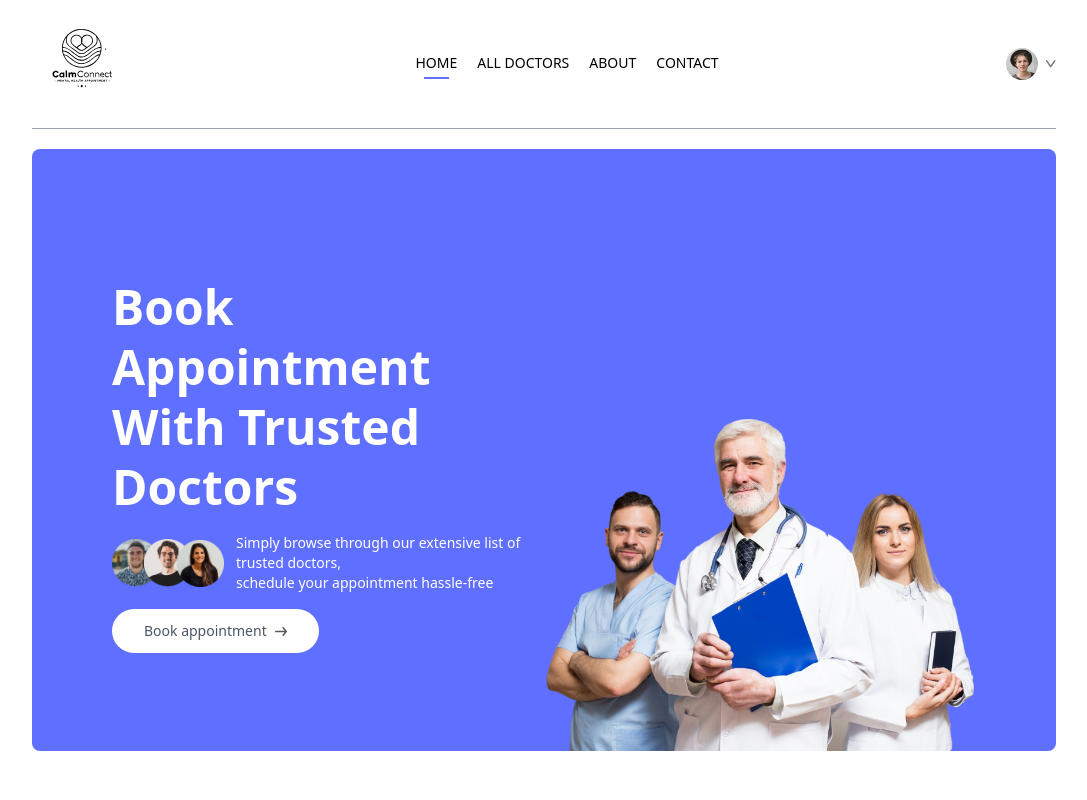
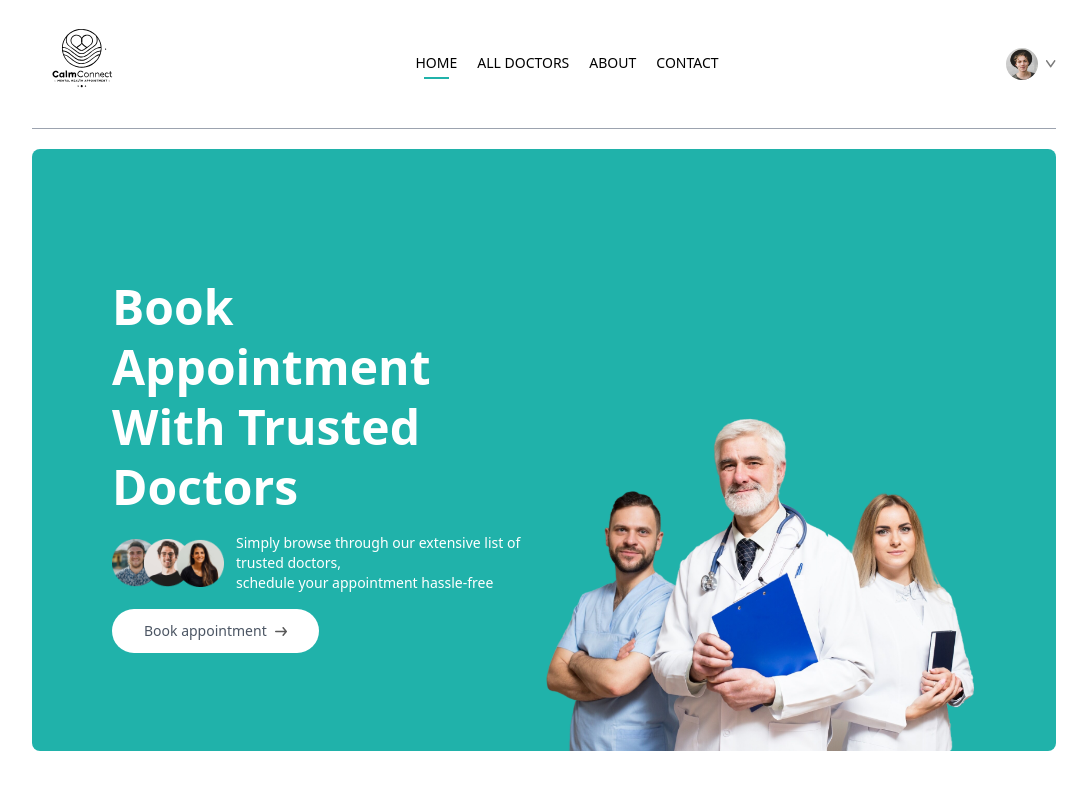
Before and after one commit to chandanpandey91/CalmConnect, a React (Vite) app in the folder frontend/: page / in a window 1280 px wide. Shown: the top 800 px of the page, without its empty margins (96-1183 px from the left). Built offline with nearby package versions, Linux system fonts and the light colour scheme.

Commit message:
css updated

```diff
--- a/frontend/tailwind.config.js
+++ b/frontend/tailwind.config.js
@@ -7,7 +7,7 @@ export default {
   theme: {
     extend: {
       colors:{
-        'primary':"#5f6FFF"
+        'primary':"#20B2AA"
       },
       gridTemplateColumns:{
         'auto':'repeat(auto-fill,minmax(200px, 1fr))'
```
